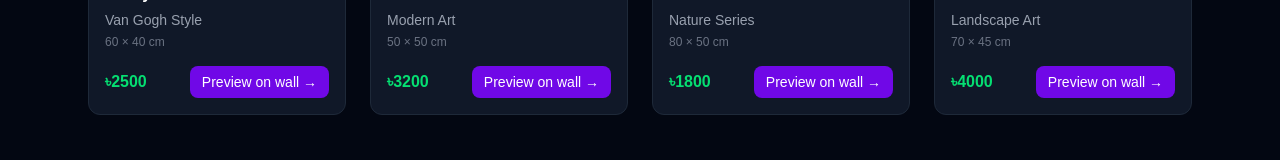
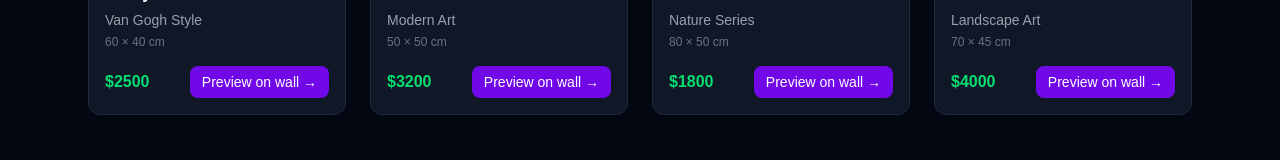
Before and after one commit to Raihanhn/wall_preview, a Next.js app: page / in a window 1280 px wide. Shown: the part 448-608 px from the top of the page. Built offline with nearby package versions, Linux system fonts and the light colour scheme.

Commit message:
artwork card updated

```diff
--- a/components/ArtworkCard.tsx
+++ b/components/ArtworkCard.tsx
@@ -33,7 +33,7 @@ export default function ArtworkCard({ artwork, onPreview, isAi }: Props) {
           {artwork.width} × {artwork.height} cm
         </p>
         <div className="flex items-center justify-between mt-4">
-          <span className="text-green-400 font-bold">৳{artwork.price}</span>
+          <span className="text-green-400 font-bold">${artwork.price}</span>
           <button
             onClick={onPreview}
             className={`text-white text-sm px-3 py-1.5 rounded-lg transition-colors ${
--- a/data/artworks.ts
+++ b/data/artworks.ts
@@ -6,7 +6,7 @@ export interface Artwork {
   imageUrl: string;
   width: number;
   height: number;
-  category: "manual" | "ai"; // ← নতুন
+  category: "manual" | "ai";
 }
 
 export const artworks: Artwork[] = [
```
